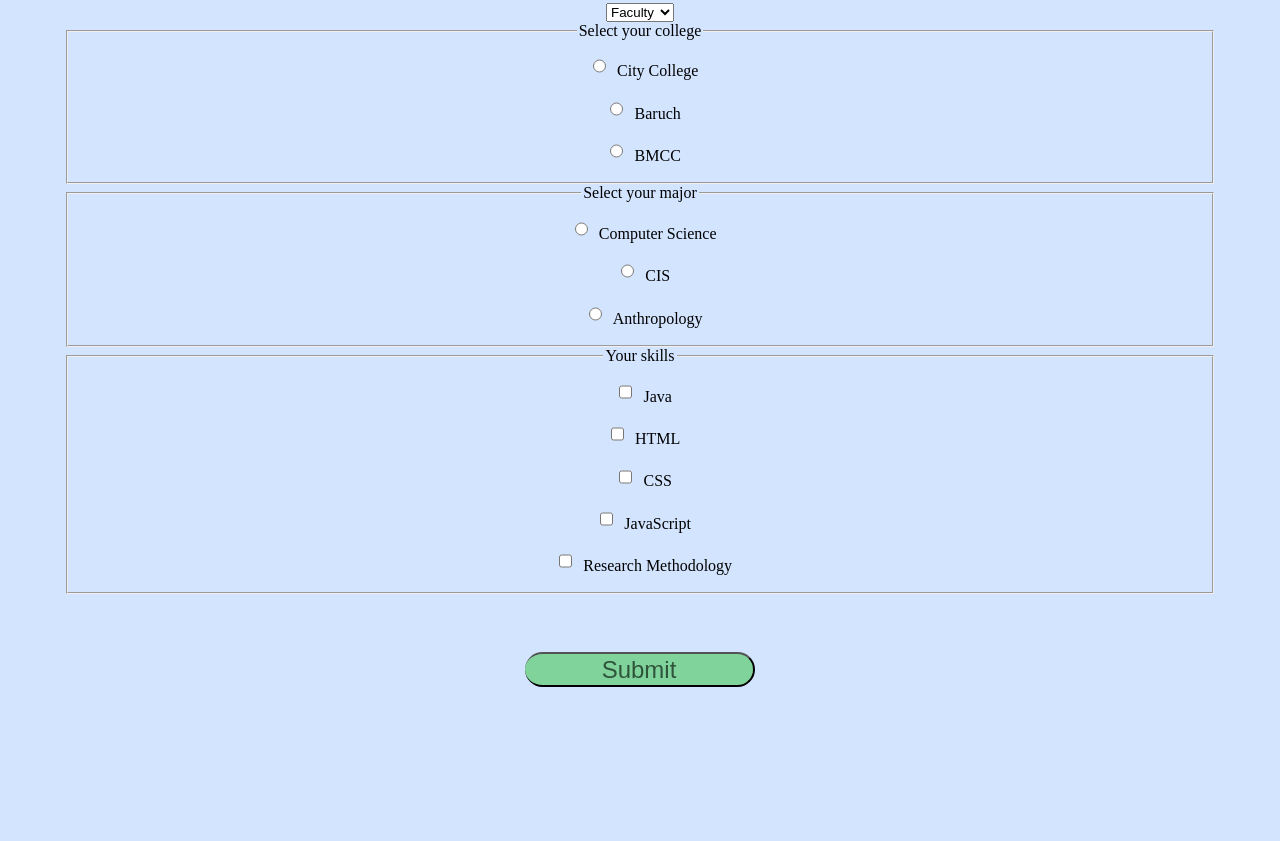
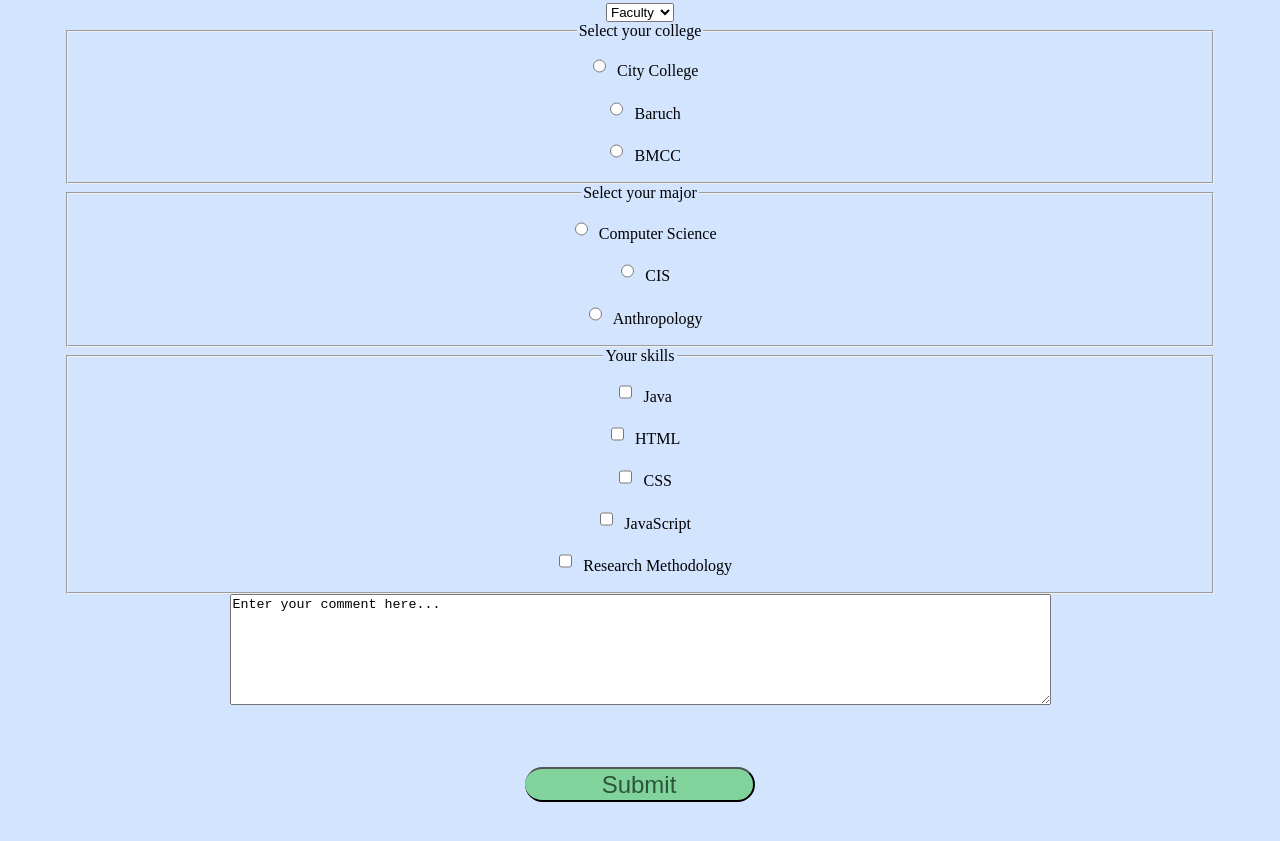
Before and after one commit to shofi384/hw3-p5-practice-with-html-css-forms-shofi384, a plain HTML site: page index.html in a window 1280 px wide. Shown: the part 301-1142 px from the top of the page. Before the commit the page ends 1110 px from the top, so only its background shows below. Drawn offline with Linux system fonts and the light colour scheme.

```diff
--- a/index.html
+++ b/index.html
@@ -48,6 +48,9 @@
 			<input type="checkbox" value="Research Methodology" name="skills">Research Methodology<br>
 		</fieldset>
 
+		<textarea rows="7" cols="100" name="comment" form="survey-form">
+Enter your comment here...</textarea>
+
 		<input id="submit" type="submit">
 	</form>
 
```
